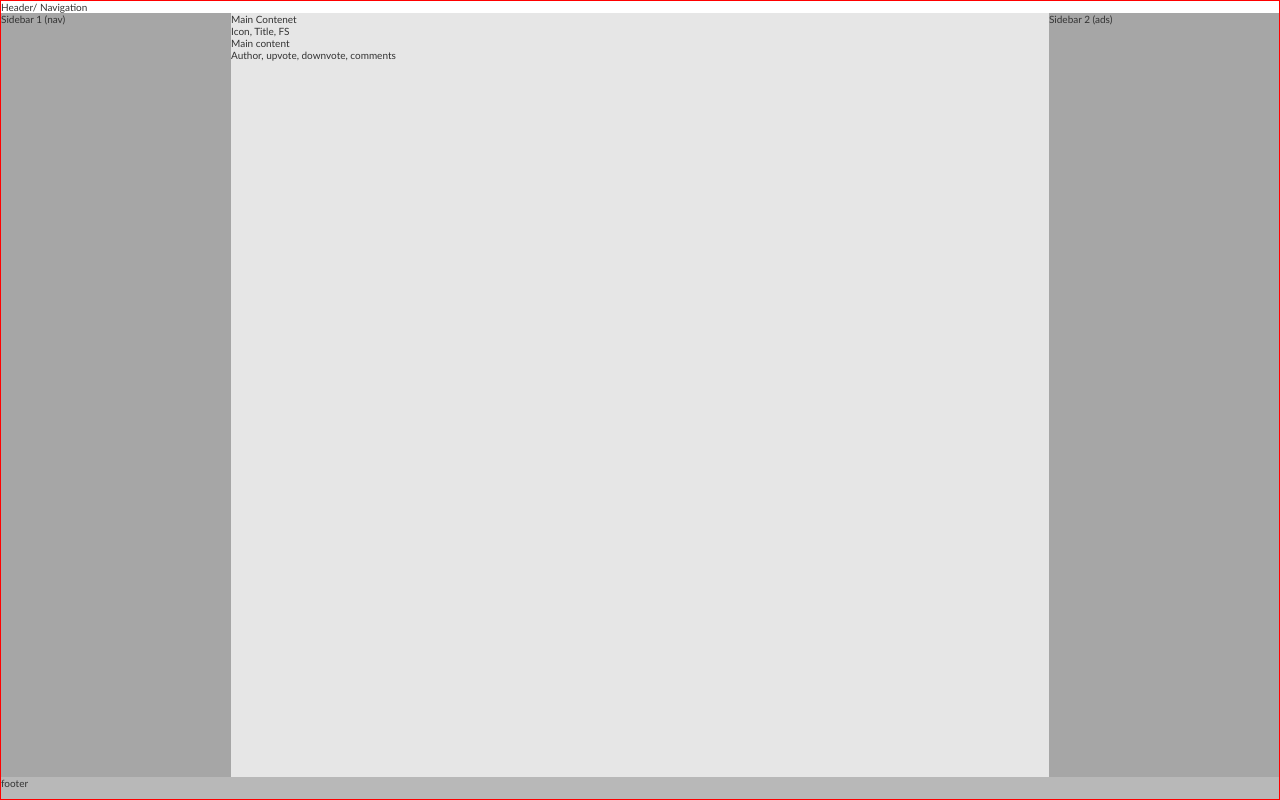
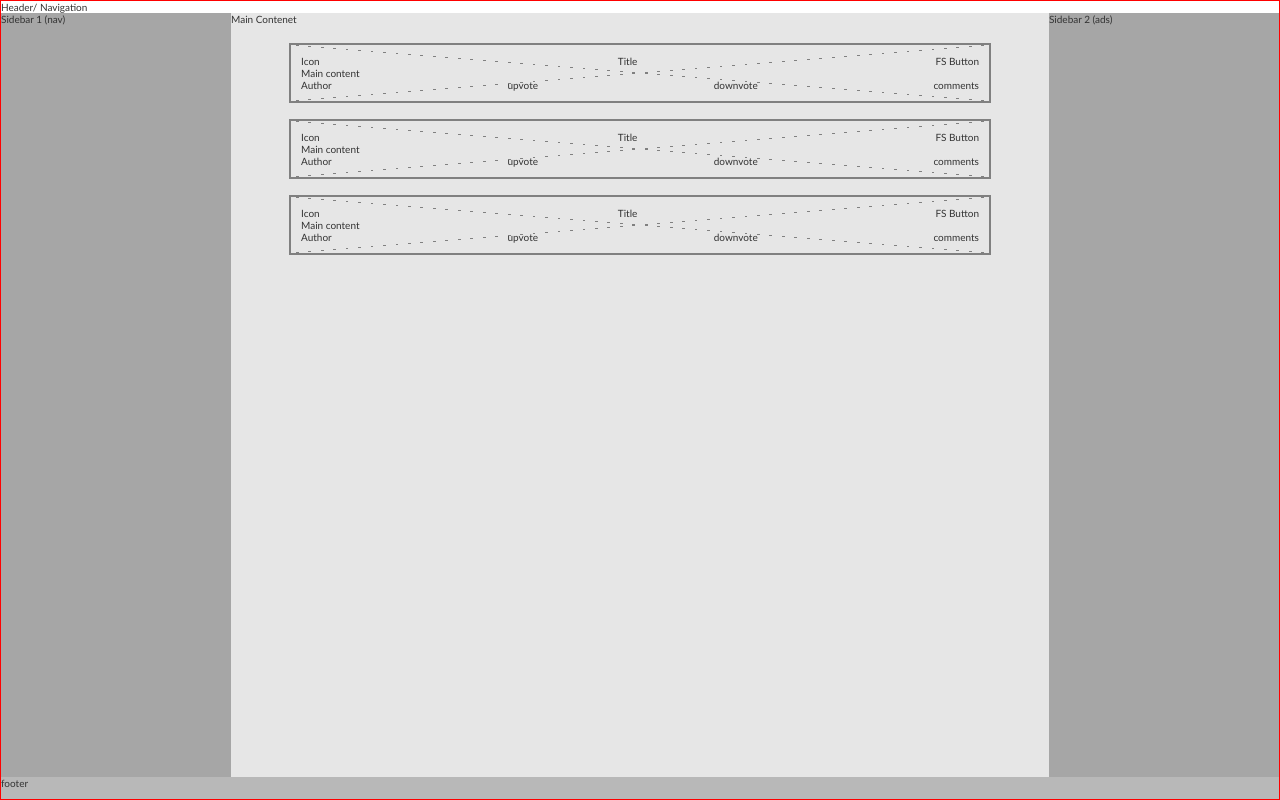
Before and after one commit to goldsmithb/io_local_demo, a React (Create React App) app: page / in a window 1280 px wide. Built offline with nearby package versions, Linux system fonts and the light colour scheme; the HTML template or start-up script is replaced by a standard one.

Commit message:
style posts

```diff
--- a/src/App.js
+++ b/src/App.js
@@ -12,9 +12,11 @@ function App() {
       <main>
         <article id="main">Main Contenet
           <Post />
+          <Post />
+          <Post />
         </article>
-        <aside class="sidebar1">Sidebar 1 (nav)</aside>
-        <aside class="sidebar2">Sidebar 2 (ads)</aside>
+        <aside className="sidebar1">Sidebar 1 (nav)</aside>
+        <aside className="sidebar2">Sidebar 2 (ads)</aside>
 
 
       </main>
--- /dev/null
+++ b/src/components/Post.css
@@ -0,0 +1,9 @@
+.post {
+  margin: 20px 60px;
+  padding: 10px;
+}
+
+.post__header, .post__footer {
+  display: flex;
+  justify-content: space-between;
+}
--- a/src/components/Post.js
+++ b/src/components/Post.js
@@ -3,14 +3,7 @@ A Basic Post Component
 */
 
 import { useState } from 'react'
-
-const styles = {
-
-  button: {
-    fontSize: "18px",
-    backgroundColor: "#333"
-  }
-}
+import './Post.css'
 
 export default function Post() {
   const title = "Example Post";
@@ -26,29 +19,19 @@ export default function Post() {
   }
 
   return (
-    <div>
-      <div>Icon, Title, FS</div>
-      <div>Main content</div>
-      <div>Author, upvote, downvote, comments</div>
+    <div className="post wireframe">
+      <div className="post__header">
+        <div>Icon</div>
+        <span>Title</span>
+        <div>FS Button</div>
+      </div>
+      <div className="post__content">Main content</div>
+      <div className="post__footer">
+        <span>Author</span>
+        <div>upvote</div>
+        <div>downvote</div>
+        <div>comments</div>
+      </div>
     </div>
-    /*
-    <div className="banner">
-      <h2>{title.toUpperCase()}</h2>
-      <p>{"by " + author}</p>
-      <p>Today's date is: {new Date().toDateString()}</p>
-      <p>Random Number: {Math.random() * 100}</p>
-      <a href={address}>Visit the Net Ninja Site</a>
-      <br></br>
-      <button style={styles.button} onClick={(e) => console.log(e) }>Click me</button>
-      <button onClick={handleClick}>Click me - I use a handler defined outside the xml block</button>
-
-      <div>another div?</div>
-    </div>
-    // NO! <div>another div?</div>
-    */
   )
 }
-
-// render the component to the dom
-//   render <component> in <place in dom>
-//ReactDOM.render(<Post />, document.getElementById('main'))
```
